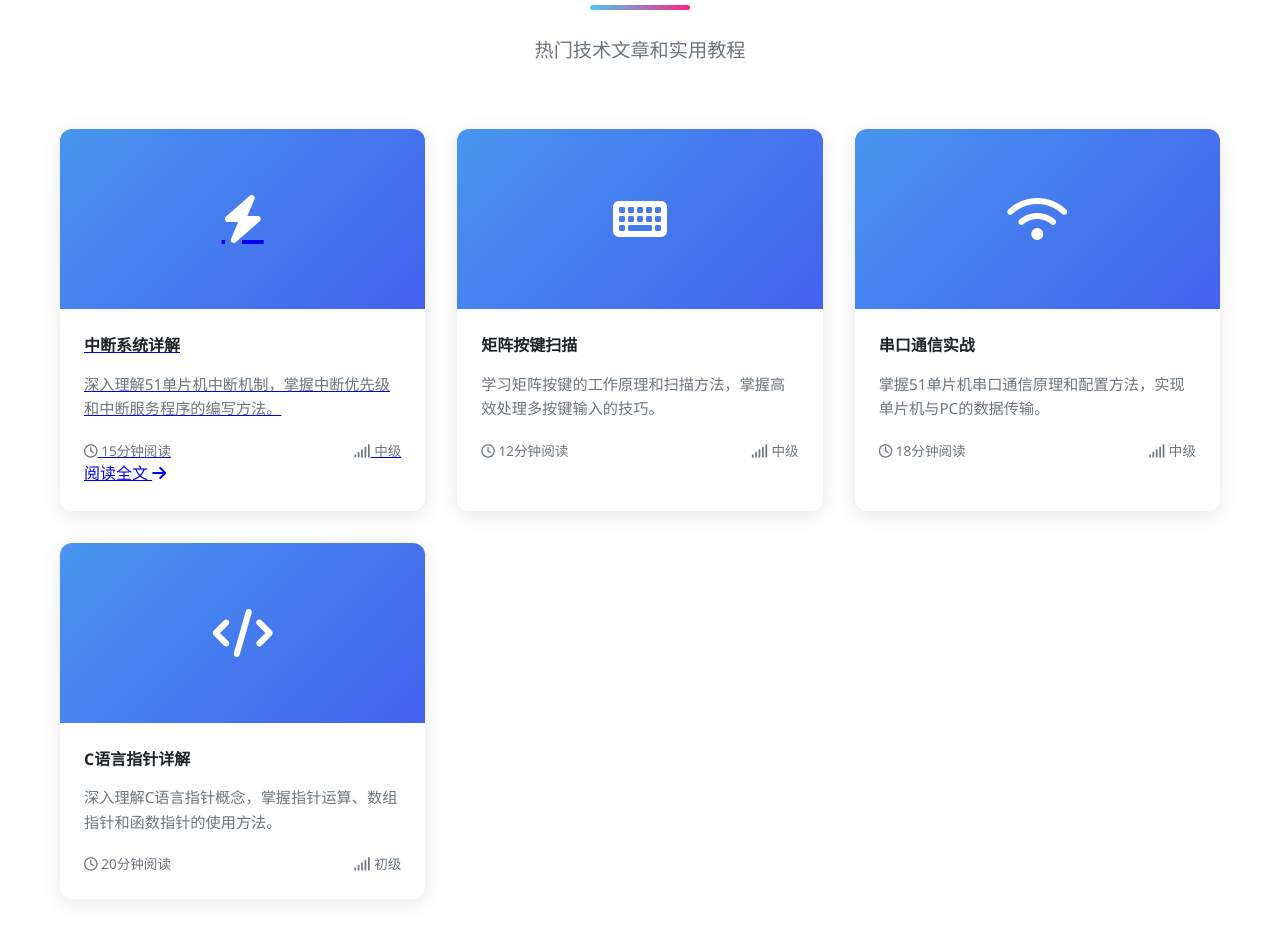
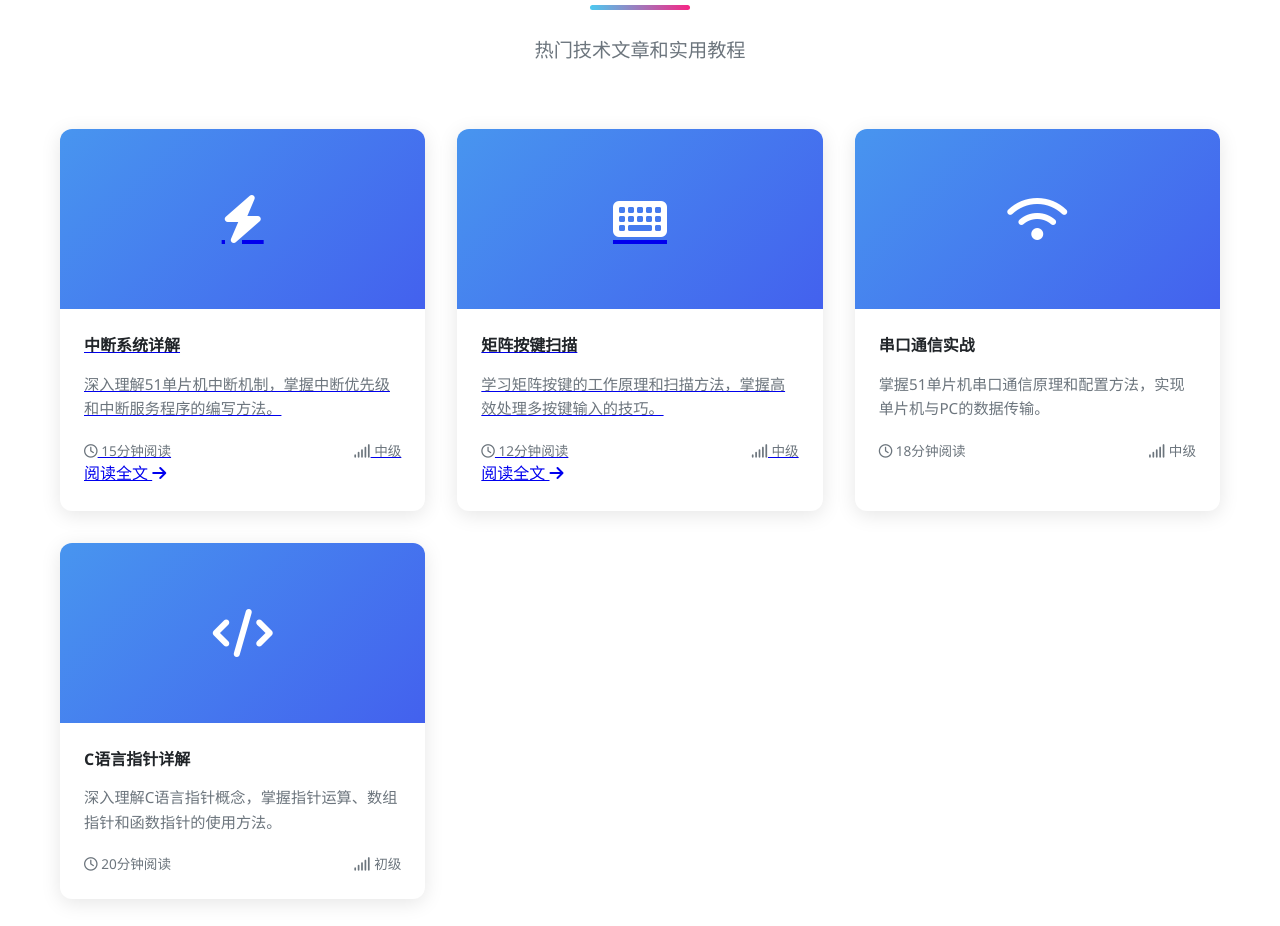
Before and after one commit to xtwzsoys/xtwzsoys.github.io, a plain HTML site: page 51-mcu/index.html in a window 1280 px wide. Shown: the part 2860-3786 px from the top of the page. Drawn offline with Linux system fonts and the light colour scheme.

Commit message:
Update index.html

```diff
--- a/51-mcu/index.html
+++ b/51-mcu/index.html
@@ -995,6 +995,7 @@
                 </div>
 
                 <div class="featured-card animated" style="animation-delay: 0.2s">
+                     <a href="./51MCUMatrixKeyboard.html" class="card-link-wrapper">
                     <div class="featured-image">
                         <i class="fas fa-keyboard"></i>
                     </div>
@@ -1005,7 +1006,9 @@
                             <span><i class="far fa-clock"></i> 12分钟阅读</span>
                             <span><i class="fas fa-signal"></i> 中级</span>
                         </div>
+                         <div class="read-more">阅读全文 <i class="fas fa-arrow-right"></i></div>
                     </div>
+                    </a>
                 </div>
 
                 <div class="featured-card animated" style="animation-delay: 0.3s">
```
